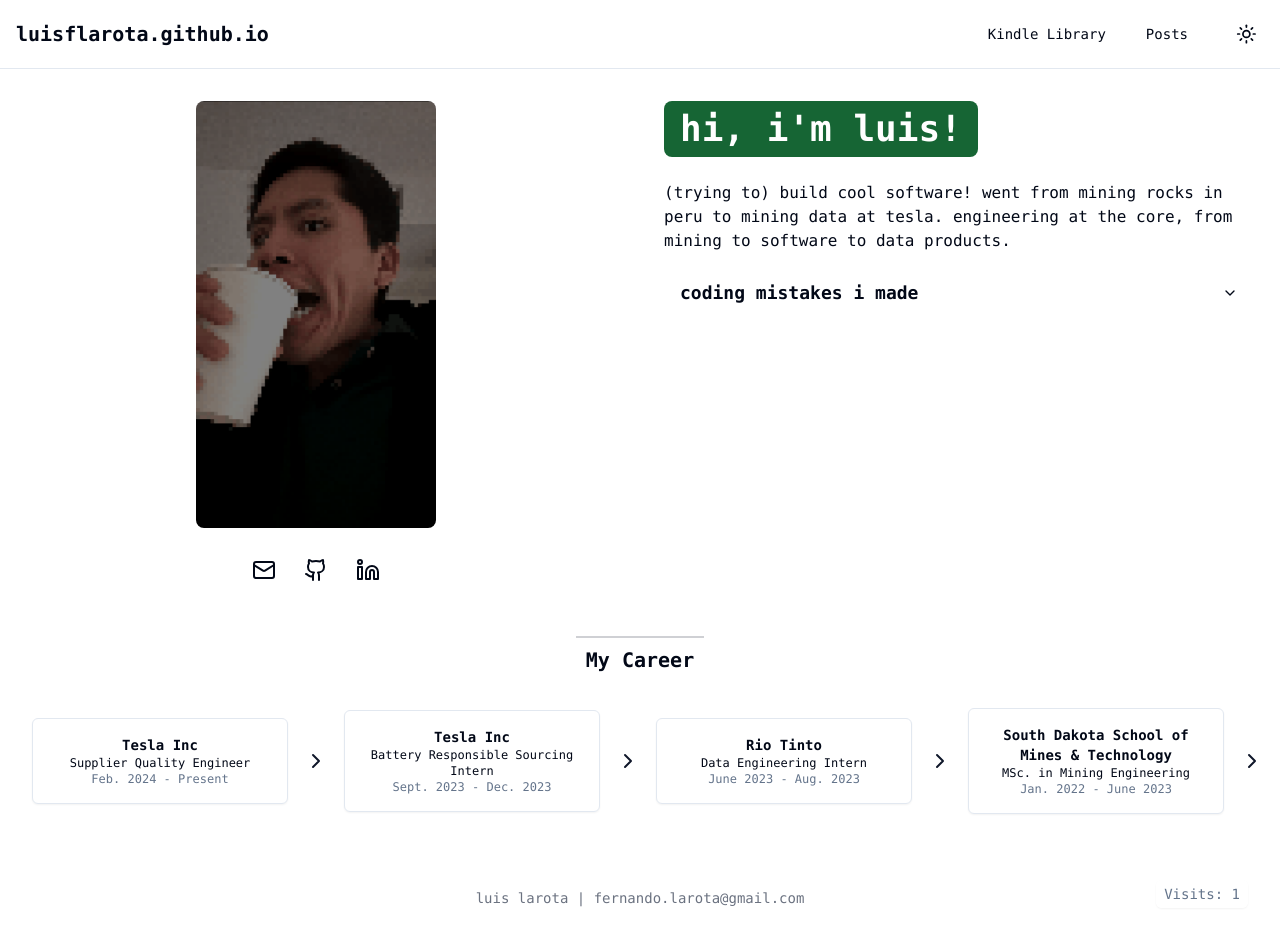
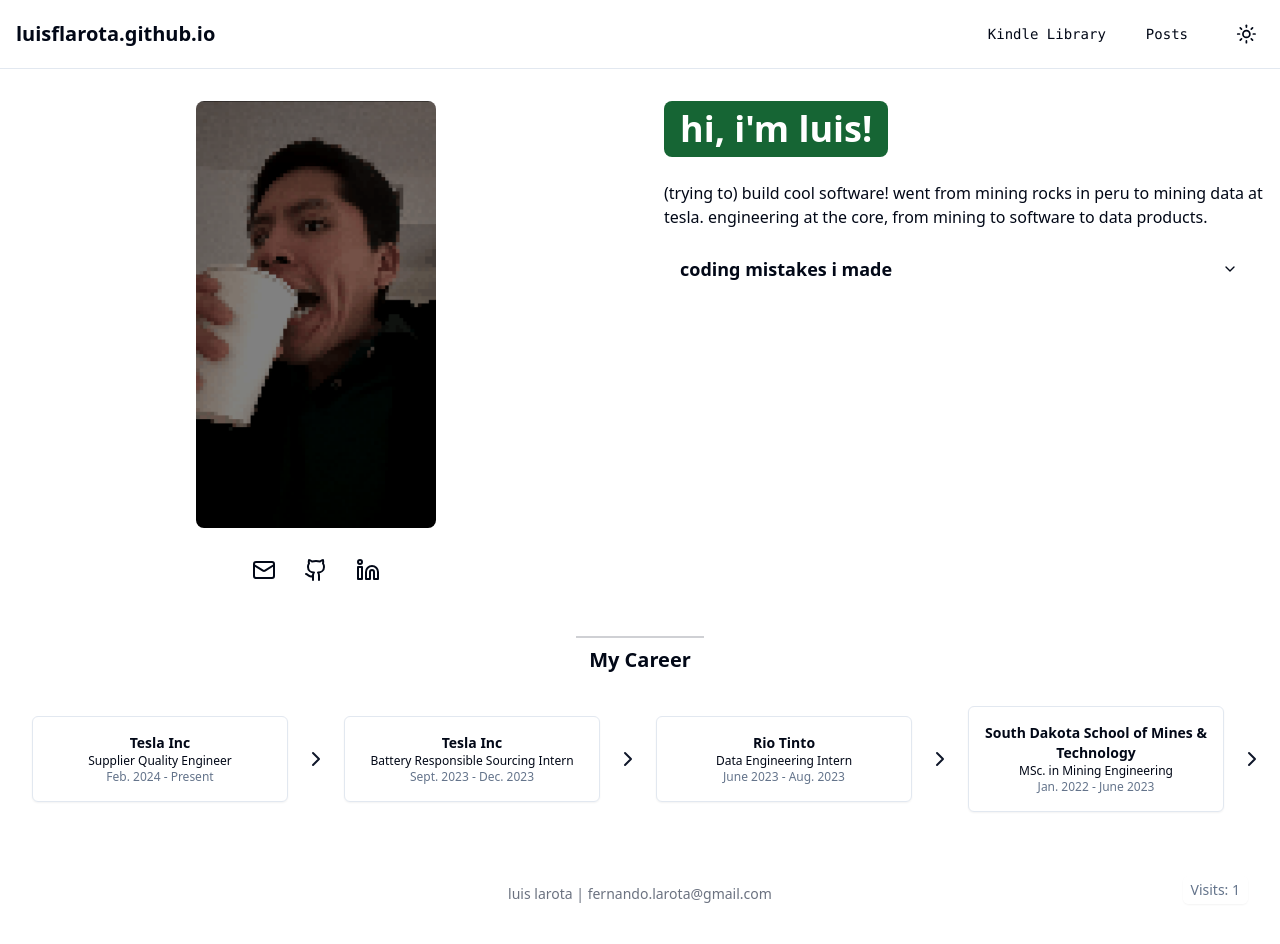
Before and after one commit to luisflarota/luisflarota.github.io, a Next.js app: page / in a window 1280 px wide. Shown: the top 944 px of the page. Built offline with nearby package versions, Linux system fonts and the light colour scheme.

Commit message:
fix: update dependencies, workflow, and layout

```diff
--- a/app/layout.tsx
+++ b/app/layout.tsx
@@ -1,13 +1,10 @@
 import type { Metadata } from "next"
-import { JetBrains_Mono } from "next/font/google"
+import { Inter } from "next/font/google"
 import "./globals.css"
 import { Navigation } from "@/components/navigation"
 import { ThemeProvider } from "@/components/theme-provider"
 
-const jetbrainsMono = JetBrains_Mono({
-  subsets: ["latin"],
-  variable: "--font-mono",
-})
+const inter = Inter({ subsets: ["latin"] })
 
 export const metadata: Metadata = {
   title: "Luis Larota",
@@ -20,8 +17,8 @@ export default function RootLayout({
   children: React.ReactNode
 }) {
   return (
-    <html lang="en" className={`${jetbrainsMono.variable}`} suppressHydrationWarning>
-      <body className="min-h-screen bg-background font-mono antialiased">
+    <html lang="en" className={inter.className} suppressHydrationWarning>
+      <body className="min-h-screen bg-background font-sans antialiased">
         <ThemeProvider attribute="class" defaultTheme="system" enableSystem disableTransitionOnChange>
           <Navigation />
           <main className="container mx-auto px-4 py-8">{children}</main>
--- a/package.json
+++ b/package.json
@@ -17,6 +17,7 @@
     "@radix-ui/react-tooltip": "^1.0.7",
     "class-variance-authority": "^0.7.0",
     "clsx": "^2.0.0",
+    "fraction.js": "^4.2.0",
     "lucide-react": "^0.294.0",
     "next": "14.0.4",
     "next-themes": "^0.2.1",
```
